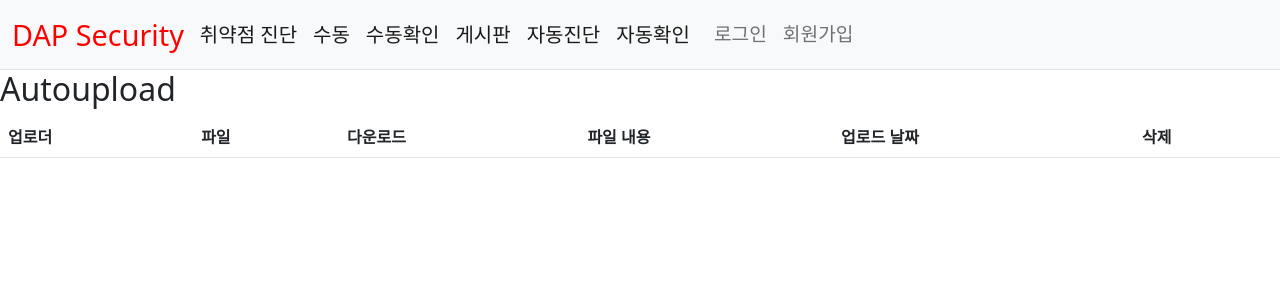
After one commit to JBUkim/DAP, a Django app: page /connect_list/ in a window 1280 px wide. The commit adds this page. Shown: the top 300 px of the page. Run offline with Django 4.2, Linux system fonts and the light colour scheme; data that the repository does not hold is empty.

Commit message:
자동진단확인&디버깅

```diff
--- a/Main/forms.py
+++ b/Main/forms.py
@@ -47,11 +47,7 @@ class DocumentForm(forms.ModelForm):
 class AutouploadForm(forms.ModelForm):
     class Meta:
         model = Autoupload
-        fields = [
-            "title",
-            "file",
-        ]
+        fields = ["user", "file", "create_date"]
         labels = {
-            "title": "제목",
             "file": "파일",
         }
--- a/Main/models.py
+++ b/Main/models.py
@@ -33,5 +33,6 @@ class Document(models.Model):
 
 
 class Autoupload(models.Model):
-    title = models.CharField(max_length=255)
+    user = models.ForeignKey(User, on_delete=models.CASCADE)
     file = models.FileField(upload_to="uploads/")
+    create_date = models.DateTimeField(null=True, blank=True)
--- a/Main/templates/base.html
+++ b/Main/templates/base.html
@@ -31,6 +31,7 @@
 
         <a class="navbar-brand" href="{% url 'board' %}">게시판</a>
         <a class="navbar-brand" href="{% url 'connect' %}">자동진단</a>
+        <a class="navbar-brand" href="{% url 'connect_list' %}">자동확인</a>
         <button
           class="navbar-toggler"
           type="button"
--- /dev/null
+++ b/Main/templates/connect_list.html
@@ -0,0 +1,29 @@
+{% extends 'base.html' %} {% load static %} {% block content %}
+
+<h2>Autoupload</h2>
+<table class="table">
+  <thead>
+    <tr>
+      <th>업로더</th>
+      <th>파일</th>
+      <th>다운로드</th>
+      <th>파일 내용</th>
+      <th>업로드 날짜</th>
+      <th>삭제</th>
+    </tr>
+  </thead>
+  <tbody>
+    {% for Autoupload in items %} {% load custom_filters %}
+    <tr>
+      <td>{{ Autoupload.user }}</td>
+      <td>{{ Autoupload.file }}</td>
+      <td><a href="{{ Autoupload.file.url }}" class="btn btn-primary btn-sm">Download</a></td>
+      <td><pre>{{ Autoupload.file.read|decode_text:'ANSI' }}</pre></td>
+      <td>{{ Autoupload.create_date }}</td>
+      <td><a href="{% url 'connect_list_delete' Autoupload.pk %}" class="btn btn-warning btn-sm">Delete</a></td>
+    </tr>
+    {% endfor %}
+  </tbody>
+</table>
+
+{% endblock %}
--- a/Main/templates/connect_user.html
+++ b/Main/templates/connect_user.html
@@ -1,9 +1,9 @@
 {% extends 'base.html' %} {% block content %}
 
 <div>
-  <div>스크립트 실행중</div>
+  <div>스크립트 실행 완료</div>
   <div>
-    안녕하세요 {{ user.username }} 님. 스크립트 진단을 실행중입니다. <br />
+    안녕하세요 {{ user.username }} 님. 스크립트 진단을 실행 완료했습니다. <br />
     client_IP: {{ client_IP }} <br />
     client_name: {{ client_name }} <br />
     동의 여부: {{ agree }} <br />
--- a/Main/views.py
+++ b/Main/views.py
@@ -220,6 +220,7 @@ def connect(request):
 
 
 def upload_report(request):
+    user = request.user
     user_name = request.user.username  # 현재 로그인한 유저의 이름
     date = datetime.datetime.now().strftime("%Y-%m-%d")  # 현재 날짜
     folder_path = os.path.join(settings.MEDIA_ROOT, "newfile", user_name, date)
@@ -244,7 +245,7 @@ def upload_report(request):
     file_obj = File(open(file_path, "rb"))
 
     # 모델 인스턴스를 생성하고 File 객체를 모델 필드에 할당합니다.
-    my_model = Autoupload()
+    my_model = Autoupload(user=user)
     my_model.file.save(file_name, file_obj, save=True)
 
 
@@ -256,6 +257,8 @@ def connect_user(request):
 
         user_name = request.user.username  # 현재 로그인한 유저의 이름
         date = datetime.datetime.now().strftime("%Y-%m-%d")  # 현재 날짜
+
+        form = AutouploadForm(request.POST)
 
         # 폴더 경로를 생성합니다.
         folder_path = os.path.join(settings.MEDIA_ROOT, "newfile", user_name, date)
@@ -278,6 +281,34 @@ def connect_user(request):
             "client_IP": request.POST.get("client_IP"),
             "client_name": request.POST.get("client_name"),
             "client_password": request.POST.get("client_password"),
+            "form": form,
         }
         upload_report(request)
     return render(request, "connect_user.html", context)
+
+
+def connect_list(request):
+    items = Autoupload.objects.all()
+    return render(
+        request,
+        "connect_list.html",
+        {
+            "items": items,
+        },
+    )
+
+
+def connect_list_delete(request, file_id):
+    list_delete = Autoupload.objects.get(pk=file_id)
+    list_delete.file.close()  # 파일 닫기
+    list_delete.file.delete()  # 파일 삭제
+    list_delete.delete()  # 모델 삭제
+
+    # list_delete = Autoupload.objects.get(pk=file_id)
+    # file_path = list_delete.file.path
+    # list_delete.file = None  # 파일 객체 연결 해제
+    # list_delete.save()  # 모델 저장
+
+    # os.remove(file_path)  # 파일 삭제
+    # list_delete.delete()  # 모델 삭제
+    return redirect("connect_list")
--- a/config/urls.py
+++ b/config/urls.py
@@ -44,6 +44,12 @@ urlpatterns = [
     path("connect/", views.connect, name="connect"),
     path("run_script/", views.run_script, name="run_script"),
     path("connect_user/", views.connect_user, name="connect_user"),
+    path("connect_list/", views.connect_list, name="connect_list"),
+    path(
+        "connect_list_delete/<int:file_id>/",
+        views.connect_list_delete,
+        name="connect_list_delete",
+    ),
 ]
 
 if settings.DEBUG:
--- a/static/Syne.py
+++ b/static/Syne.py
@@ -157,7 +157,7 @@ if __name__ == "__main__":
     client_password = args.client_password
     remote_base_path = "C:\\informationSS3\\W1~82"  # 원격 컴퓨터 경로
     local_folder_path = Media_path + "\\txt"  # 원격 컴퓨터에서 복사한 파일을 옮길 로컬 경로
-    local_bat_file = "static\\Windo_Main.bat"  # 원격 컴퓨터에 넣을 점검 파일 경로
+    local_bat_file = "static\\Windo_main.bat"  # 원격 컴퓨터에 넣을 점검 파일 경로
 
     ssh_execute_script(
         client_IP,
```
Also changed, not shown: Main/templatetags/custom_filters.py (added, +13 -0 lines), Main/migrations/0002_autoupload.py (added), Main/migrations/0002_autoupload_jsondata.py (deleted), db.sqlite3, 1 other file.
